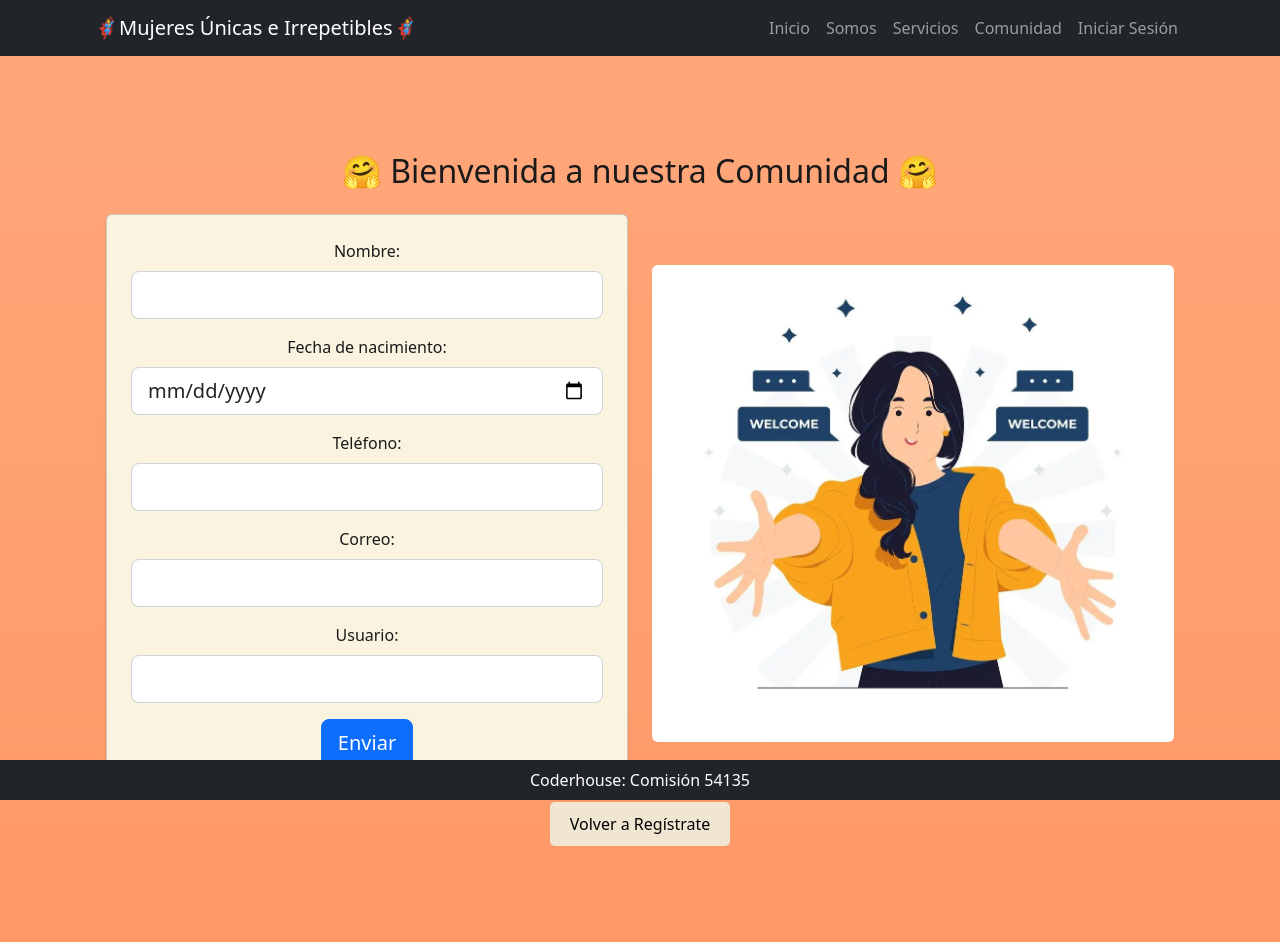
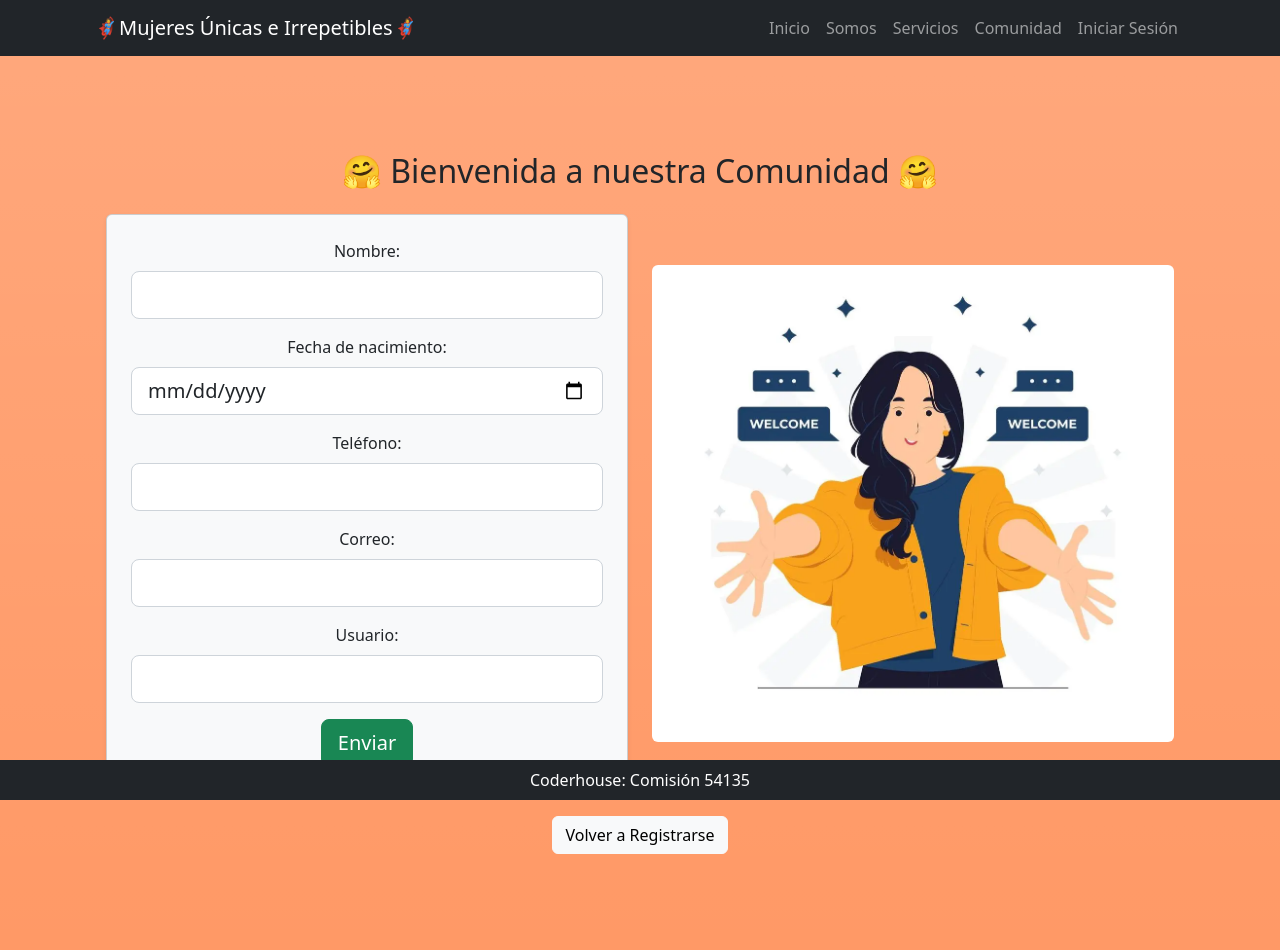
Before and after one commit to Pelosaurio/ProyectoFinal-Bastias, a Django app: page /comunidad/registrarusuario/ in a window 1280 px wide. Run offline with Django 5.2, Linux system fonts and the light colour scheme; some libraries are stand-ins or nearby versions.

Commit message:
algunos cambios

```diff
--- a/project/Comunidad/forms.py
+++ b/project/Comunidad/forms.py
@@ -5,8 +5,3 @@ class RegistrarUsuarioForm(forms.ModelForm):
     class Meta:
         model = models.Usuario
         fields = '__all__'
-    nombre = forms.CharField
-    fecha_nacimiento = forms.DateField
-    telefono = forms.NumberInput
-    correo = forms.EmailField
-    usuario = forms.CharField
--- a/project/Comunidad/templates/Comunidad/registrar_usuario.html
+++ b/project/Comunidad/templates/Comunidad/registrar_usuario.html
@@ -2,37 +2,37 @@
 {% load static %}
 
 {% block titulo %}
-<h2 class="card-title text-center mb-4" style="color: #1a1a1a;">🤗 Bienvenida a nuestra Comunidad 🤗</h2>
+<h2 class="card-title text-center mb-4 text-dark">🤗 Bienvenida a nuestra Comunidad 🤗</h2>
 {% endblock titulo %}
 
 {% block contenido %}
     <div class="container">
         <div class="row justify-content-center">
             <div class="col-md-6">
-                <div class="card p-4 shadow-sm rounded" style="background-color: #faf3e0;">
+                <div class="card p-4 shadow-sm rounded bg-light">
                     <form action="" method="post">
                         {% csrf_token %}
                         <div class="mb-3">
-                            <label for="nombre" class="form-label" style="color: #1a1a1a;">Nombre:</label>
+                            <label for="nombre" class="form-label text-dark">Nombre:</label>
                             <input type="text" class="form-control form-control-lg" id="nombre" name="nombre">
                         </div>
                         <div class="mb-3">
-                            <label for="nacimiento" class="form-label" style="color: #1a1a1a;">Fecha de nacimiento:</label>
+                            <label for="nacimiento" class="form-label text-dark">Fecha de nacimiento:</label>
                             <input type="date" class="form-control form-control-lg" id="nacimiento" name="nacimiento">
                         </div>
                         <div class="mb-3">
-                            <label for="telefono" class="form-label" style="color: #1a1a1a;">Teléfono:</label>
+                            <label for="telefono" class="form-label text-dark">Teléfono:</label>
                             <input type="tel" class="form-control form-control-lg" id="telefono" name="telefono">
                         </div>
                         <div class="mb-3">
-                            <label for="correo" class="form-label" style="color: #1a1a1a;">Correo:</label>
+                            <label for="correo" class="form-label text-dark">Correo:</label>
                             <input type="email" class="form-control form-control-lg" id="correo" name="correo">
                         </div>
                         <div class="mb-3">
-                            <label for="usuario" class="form-label" style="color: #1a1a1a;">Usuario:</label>
+                            <label for="usuario" class="form-label text-dark">Usuario:</label>
                             <input type="text" class="form-control form-control-lg" id="usuario" name="usuario">
                         </div>
-                        <button type="submit" class="btn btn-primary btn-lg btn-block"> Enviar </button>
+                        <button type="submit" class="btn btn-success btn-lg btn-block">Enviar</button>
                     </form>
                 </div>
             </div>
@@ -41,9 +41,9 @@
             </div>
         </div>
     </div>
-    <div>
-        <button style="margin-top: 10px; background-color: #f0e6d2; border: none; padding: 10px 20px; border-radius: 5px;">
-            <a href="{% url 'Comunidad:home' %}" style="text-decoration: none; color: black;">Volver a Regístrate</a>
+    <div class="mt-4 text-center">
+        <button class="btn btn-light">
+            <a href="{% url 'Comunidad:home' %}" style="text-decoration: none; color: black;">Volver a Registrarse</a>
         </button>
     </div>
 {% endblock contenido %}
--- a/project/Comunidad/urls.py
+++ b/project/Comunidad/urls.py
@@ -5,5 +5,5 @@ app_name = "Comunidad"
 
 urlpatterns = [
     path('', views.home, name="home"),
-    path('registrarusuario/', views.registrar_usuario, name='registrar_usuario'),
+    path('registrarusuario/', views.RegistrarUsuario.as_view(), name='registrar_usuario'),
     ]
--- a/project/Comunidad/views.py
+++ b/project/Comunidad/views.py
@@ -1,4 +1,6 @@
 from django.shortcuts import redirect, render
+from django.views.generic import CreateView
+from django.urls import reverse_lazy
 from . import forms, models
 
 def home(request):
@@ -12,12 +14,8 @@ def home(request):
     }
     return render(request, "Comunidad/index.html", context)
 
-def registrar_usuario(request):
-    if request.method == "POST":
-        form = forms.RegistrarUsuarioForm(request.POST)
-        if form.is_valid():
-            form.save()
-            return redirect("Comunidad:home")
-    else:
-        form = forms.RegistrarUsuarioForm()
-    return render(request, "Comunidad/registrar_usuario.html", context={"form": form})
+class RegistrarUsuario(CreateView):
+    model = models.Usuario
+    template_name = "comunidad/registrar_usuario.html"
+    form_class = forms.RegistrarUsuarioForm
+    success_url = reverse_lazy("comunidad:home")
```
Also changed, not shown: project/db.sqlite3, project/venta/migrations/0003_alter_venta_options.py (added).
